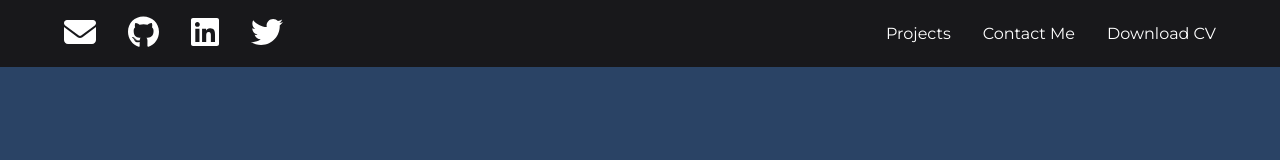
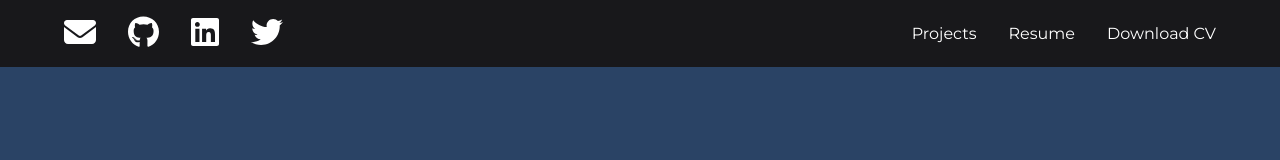
Before and after one commit to thomastepi/portfolio, a React (Create React App) app: page / in a window 1280 px wide. Shown: the top 160 px of the page. Built offline with nearby package versions, Linux system fonts and the light colour scheme; no server answers; a web font is replaced by a local one.

Commit message:
Update Header.js

```diff
--- a/src/components/Header.js
+++ b/src/components/Header.js
@@ -88,7 +88,7 @@ const Header = () => {
                   style={{ cursor: "pointer" }}
                   onClick={handleClick("contactme")}
                 >
-                  Contact Me
+                  Resume
                 </a>
                 {!isMobile && (
                   <a
```
